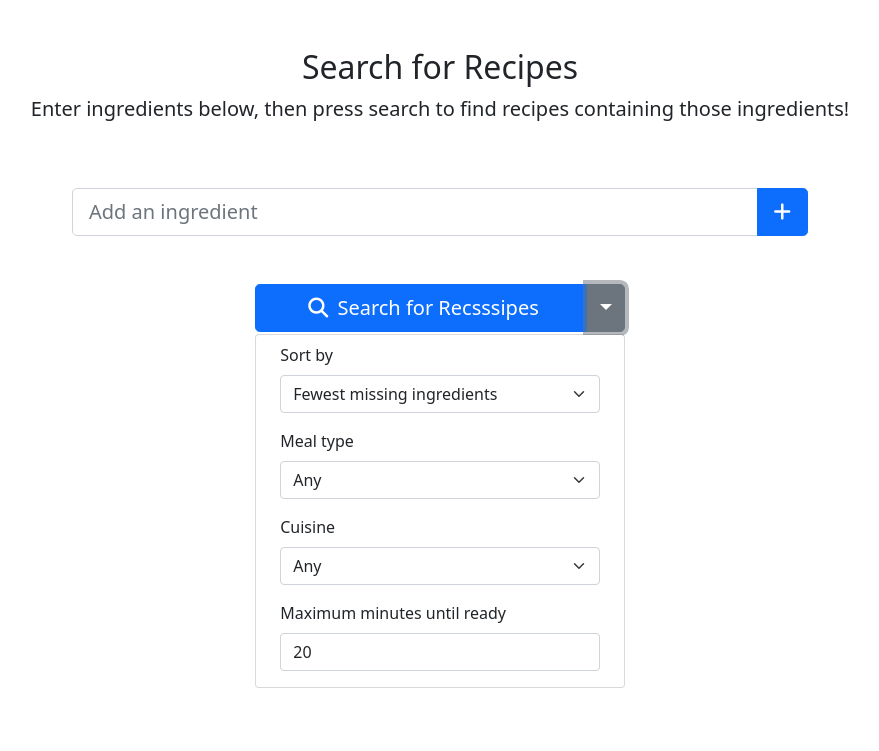
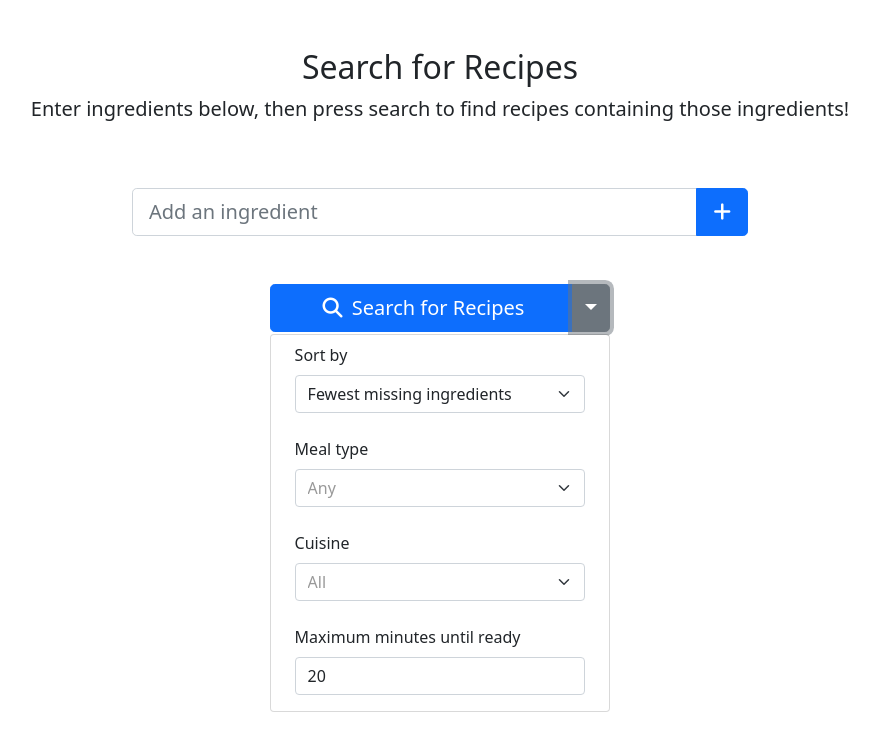
Before and after one commit to brianMxBm/PantryPal, a Flask app: page / in a window 1280 px wide, after a click on "Toggle Search Options Dropdown". Shown: the top 751 px of the page, without its empty margins (200-1079 px from the left). Run offline with Flask 2, Linux system fonts and the light colour scheme; some libraries are stand-ins or nearby versions.

Commit message:
FRONTEND: Use Bootstrap-Select For Search Options

```diff
--- a/web/static/style.css
+++ b/web/static/style.css
@@ -1 +1,14 @@
-/* nothing to see yet */
+/* By default, it's inline. However, Bootstrap displays normal controls as blocks.*/
+.bootstrap-select {
+    display: block !important;
+    width: 100% !important;
+}
+
+/* Hide the caret since form-select has its own.*/
+.form-select.dropdown-toggle::after {
+    display: none !important;
+}
+
+.container{
+    max-width: 960px;
+}
--- a/web/templates/recipes/index.html
+++ b/web/templates/recipes/index.html
@@ -2,6 +2,9 @@
 
 {% block head %}
     <script src="https://kit.fontawesome.com/b1aae60ff6.js" crossorigin="anonymous"></script>
+    <script src="https://cdn.jsdelivr.net/npm/jquery@3.6.0/dist/jquery.min.js"></script>
+    <link rel="stylesheet" href="https://cdn.jsdelivr.net/npm/bootstrap-select@1.14.0-beta2/dist/css/bootstrap-select.min.css">
+    <script src="https://cdn.jsdelivr.net/npm/bootstrap-select@1.14.0-beta2/dist/js/bootstrap-select.min.js"></script>
 {% endblock %}
 
 {% block content %}
@@ -29,11 +32,11 @@
                 <button id="button-add-ingredient" class="btn btn-lg btn-primary px-5"
                         type="button">
                     <i class="fas fa-search px-1" aria-hidden="true"></i>
-                    Search for Recsssipes
+                    Search for Recipes
                 </button>
                 <button class="btn btn-lg btn-outline-secondary dropdown-toggle dropdown-toggle-split"
                         type="button" data-bs-toggle="dropdown" data-bs-reference="parent"
-                        aria-expanded="false">
+                        data-bs-auto-close="outside" aria-expanded="false">
                     <span class="visually-hidden">Toggle Search Options Dropdown</span>
                 </button>
                 <div class="dropdown-menu pb-0 w-100">
--- a/web/templates/recipes/search_options.html
+++ b/web/templates/recipes/search_options.html
@@ -1,5 +1,10 @@
+<script>
+    $.fn.selectpicker.Constructor.DEFAULTS.dropupAuto = false;
+    $.fn.selectpicker.Constructor.DEFAULTS.style = "";
+    $.fn.selectpicker.Constructor.DEFAULTS.styleBase = "form-select";
+</script>
 <form class="px-4">
-    <div class="mb-3">
+    <div class="mb-4">
         <label for="sort" class="form-label">Sort by</label>
         <select id="sort" class="form-select">
             <option value="healthiness">Healthiness</option>
@@ -10,9 +15,9 @@
             <option value="time">Time until ready</option>
         </select>
     </div>
-    <div class="mb-3">
+    <div class="mb-4">
         <label for="filter-type" class="form-label">Meal type</label>
-        <select id="filter-type" class="form-select">
+        <select id="filter-type" class="selectpicker" data-live-search="true">
             <option value="" selected>Any</option>
             <option value="appetizer">Appetizer</option>
             <option value="beverage">Beverage</option>
@@ -30,10 +35,10 @@
             <option value="soup">Soup</option>
         </select>
     </div>
-    <div class="mb-3">
+    <div class="mb-4">
         <label for="filter-cuisine" class="form-label">Cuisine</label>
-        <select id="filter-cuisine" class="form-select">
-            <option value="" selected>Any</option>
+        <select id="filter-cuisine" class="selectpicker" multiple data-live-search="true"
+                data-none-selected-text="All">
             <option value="African">African</option>
             <option value="American">American</option>
             <option value="British">British</option>
```
